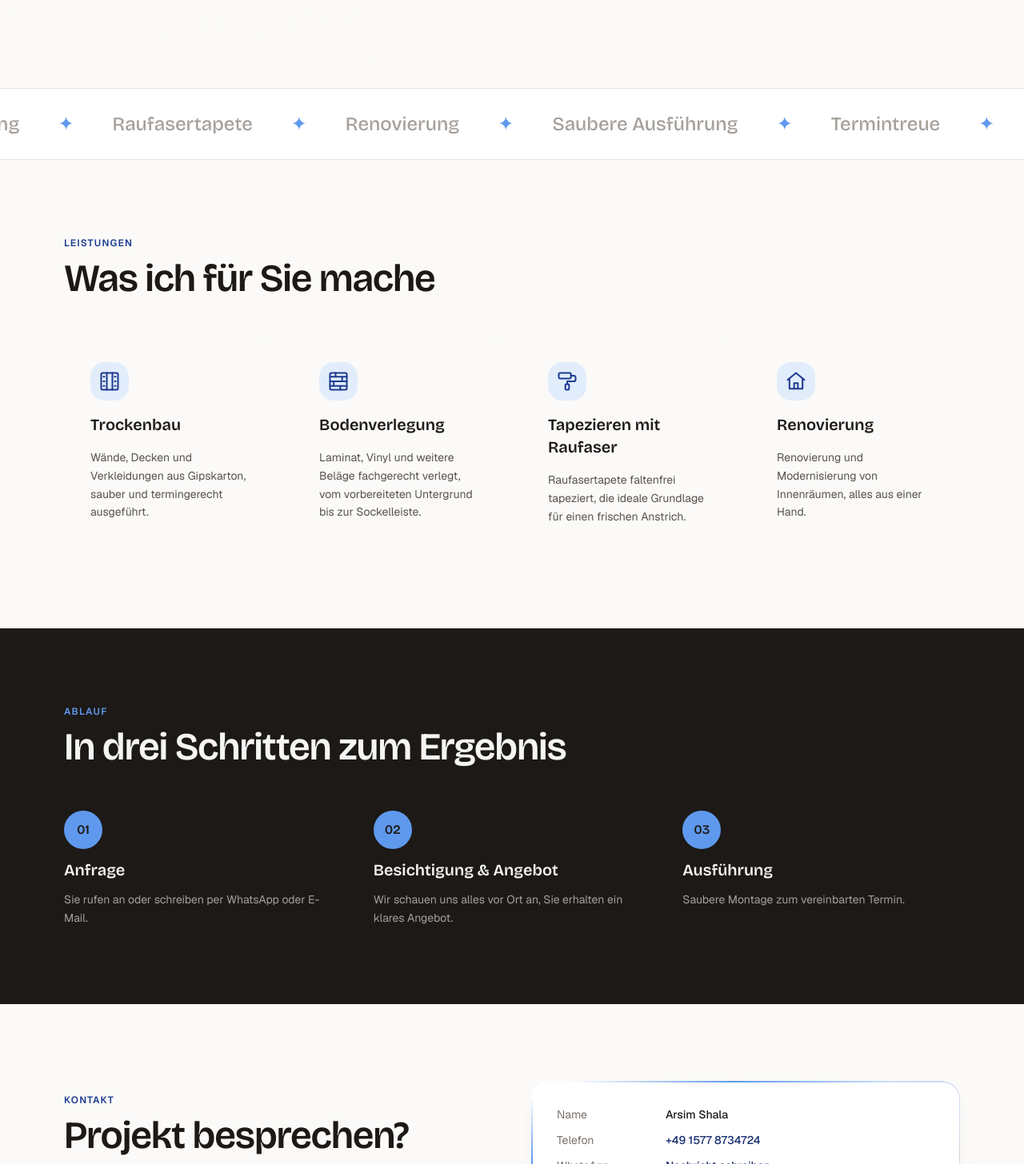
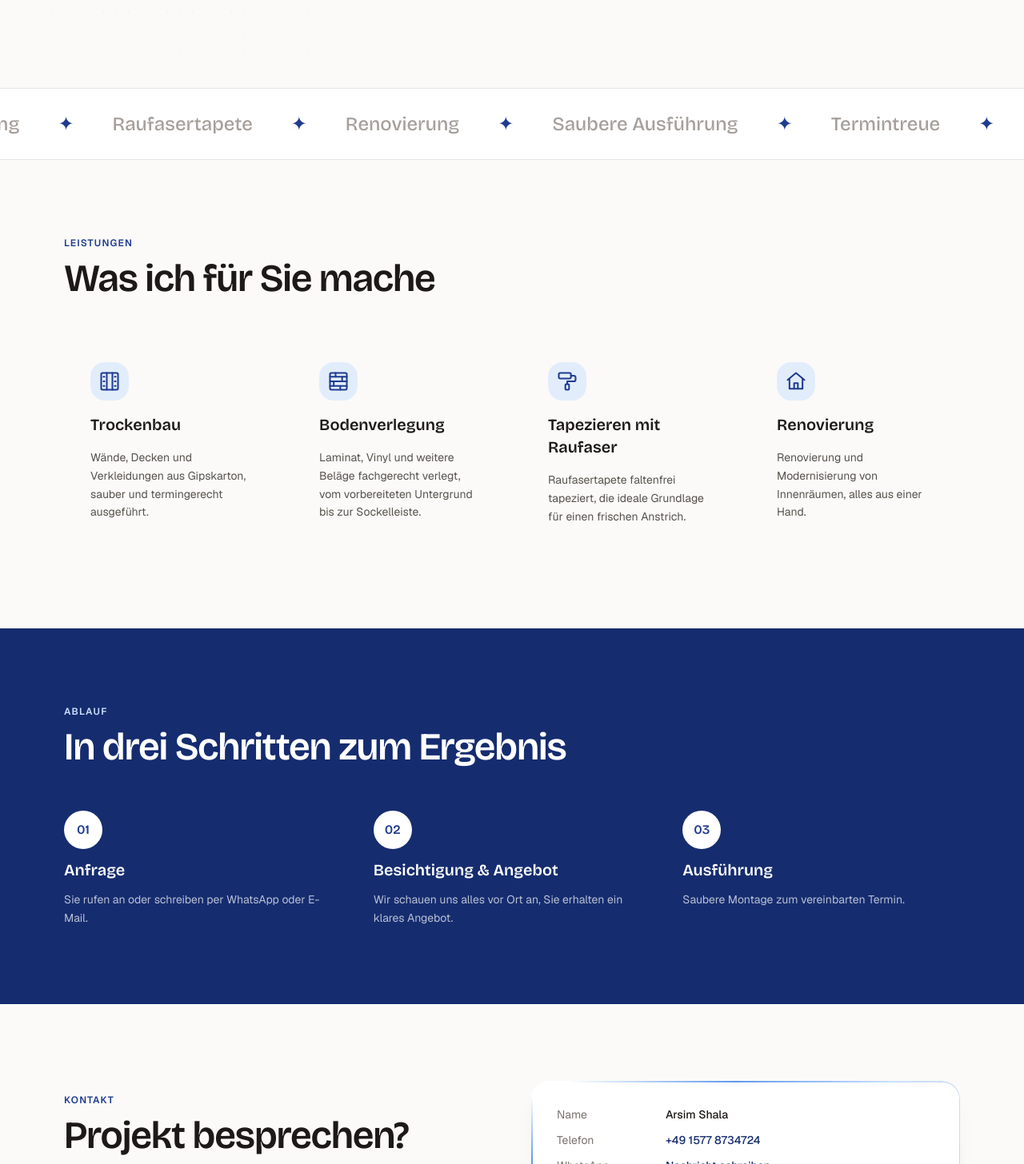
Before and after one commit to cagataykapuagasi/arsimwebsite, a Next.js app: page / in a window 1280 px wide. Shown: the part 784-2240 px from the top of the page at 80% size. Built offline with nearby package versions, Linux system fonts and the light colour scheme.

Commit message:
style: navy Ablauf section

```diff
--- a/src/components/sections/keyword-marquee.tsx
+++ b/src/components/sections/keyword-marquee.tsx
@@ -8,7 +8,7 @@ export function KeywordMarquee() {
         {keywords.map((keyword) => (
           <span key={keyword} className="font-heading flex items-center gap-12 text-xl font-medium text-stone-400 sm:text-2xl">
             {keyword}
-            <span aria-hidden className="text-brand-bright">
+            <span aria-hidden className="text-brand">
               ✦
             </span>
           </span>
--- a/src/components/sections/process-steps.tsx
+++ b/src/components/sections/process-steps.tsx
@@ -37,14 +37,14 @@ export function ProcessSteps({ steps }: Props) {
 
   return (
     <ol ref={root} className="relative grid gap-10 md:grid-cols-3">
-      <span data-step-line aria-hidden className="bg-brand-bright/60 absolute top-6 left-0 hidden h-px w-full md:block" />
+      <span data-step-line aria-hidden className="absolute bg-white/25 top-6 left-0 hidden h-px w-full md:block" />
       {steps.map((step, i) => (
         <li key={step.title} data-step className="relative flex flex-col gap-3">
-          <span className="font-heading bg-brand-bright flex h-12 w-12 items-center justify-center rounded-full font-semibold text-stone-900">
+          <span className="font-heading text-brand flex h-12 w-12 items-center justify-center rounded-full bg-white font-semibold">
             0{i + 1}
           </span>
           <h3 className="font-heading text-xl font-semibold">{step.title}</h3>
-          <p className="text-sm leading-relaxed text-stone-400">{step.text}</p>
+          <p className="text-sm leading-relaxed text-white/70">{step.text}</p>
         </li>
       ))}
     </ol>
--- a/src/components/sections/process.tsx
+++ b/src/components/sections/process.tsx
@@ -5,7 +5,7 @@ import { steps } from "@/content/site";
 
 export function Process() {
   return (
-    <section id="ablauf" className="bg-stone-900 text-stone-100">
+    <section id="ablauf" className="bg-brand-strong text-white">
       <Container className="flex flex-col gap-10 py-16 md:gap-14 md:py-24">
         <SectionHead onDark eyebrow="Ablauf" title="In drei Schritten zum Ergebnis" />
         <ProcessSteps steps={steps} />
--- a/src/components/sections/section-head.tsx
+++ b/src/components/sections/section-head.tsx
@@ -10,7 +10,7 @@ interface Props {
 export function SectionHead({ eyebrow, title, onDark }: Props) {
   return (
     <BlurFade inView className="flex flex-col gap-3">
-      <span className={cn("text-xs font-semibold tracking-widest uppercase", onDark ? "text-brand-bright" : "text-brand")}>{eyebrow}</span>
+      <span className={cn("text-xs font-semibold tracking-widest uppercase", onDark ? "text-brand-soft" : "text-brand")}>{eyebrow}</span>
       <h2 className="font-heading text-3xl font-semibold tracking-tight text-balance sm:text-5xl">{title}</h2>
     </BlurFade>
   );
```
